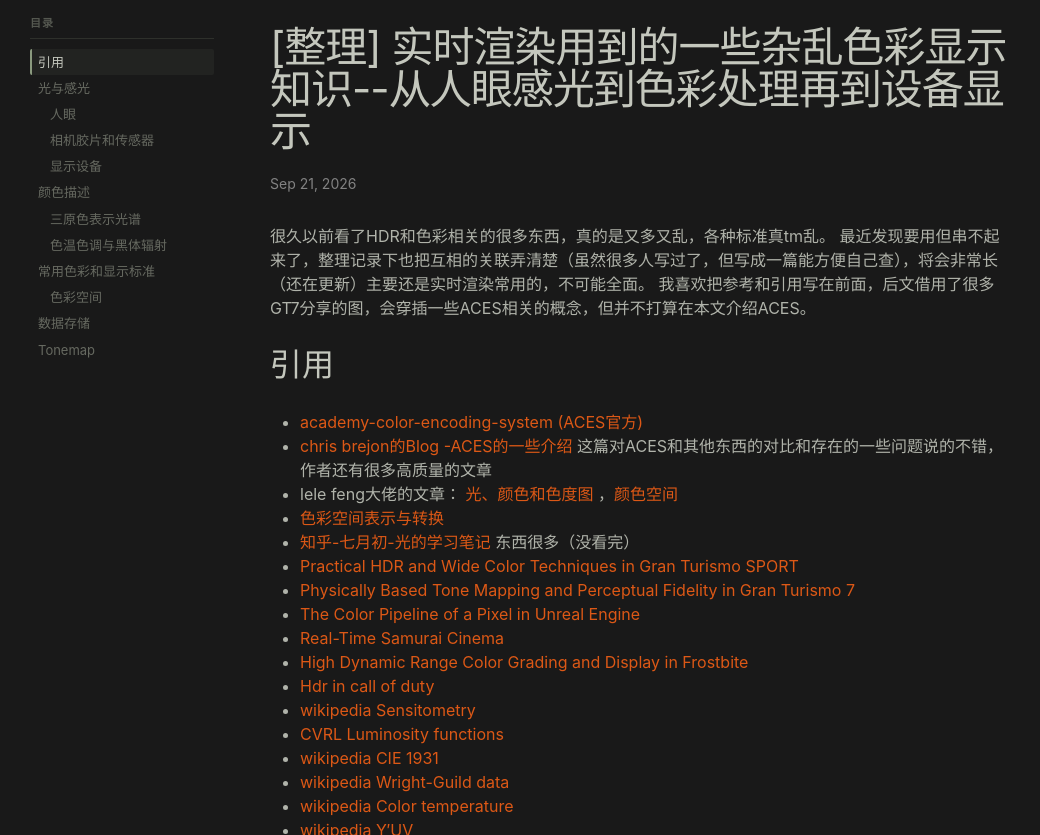
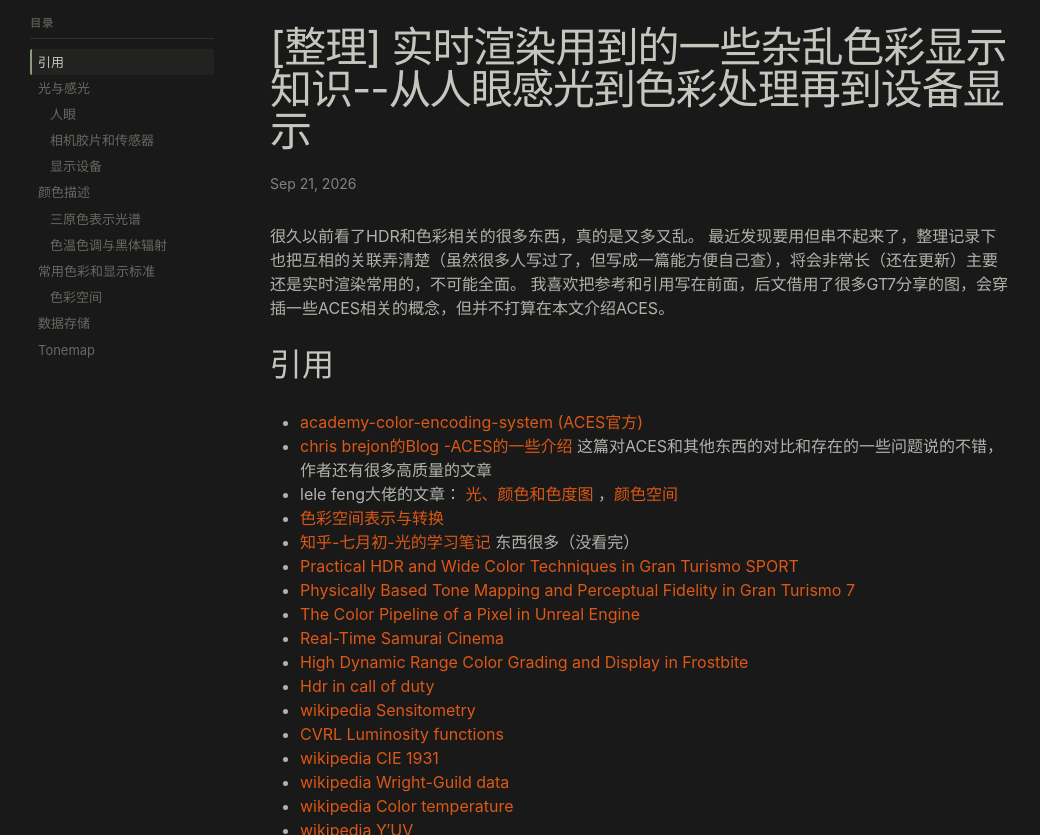
Before and after one commit to LkMOKO2376/LkMOKO2376.github.io, a Jekyll site: the page built from _posts/2026-9-21-渲染色彩.md, in a window 1280 px wide and 900 px high, cut to the strip 65-900 px from the top of the window. Shown: the whole strip, without its empty margins (0-1040 px from the left). Built offline with Jekyll 4.4.1, drawn with Linux system fonts in a browser that asks for light colours; some of the changed text lies outside the part shown.

Commit message:
update words

```diff
--- a/_posts/2026-9-21-渲染色彩.md
+++ b/_posts/2026-9-21-渲染色彩.md
@@ -7,7 +7,7 @@ math: true
 image: /assets/images/RenderingColor/Img13.png
 ---
 
-很久以前看了HDR和色彩相关的很多东西，真的是又多又乱，各种标准真tm乱。
+很久以前看了HDR和色彩相关的很多东西，真的是又多又乱。
 最近发现要用但串不起来了，整理记录下也把互相的关联弄清楚（虽然很多人写过了，但写成一篇能方便自己查），将会非常长（还在更新）主要还是实时渲染常用的，不可能全面。
 我喜欢把参考和引用写在前面，后文借用了很多GT7分享的图，会穿插一些ACES相关的概念，但并不打算在本文介绍ACES。
 
```
Also changed, not shown: other parts of _posts/2026-9-21-渲染色彩.md (+1 -1 lines).
